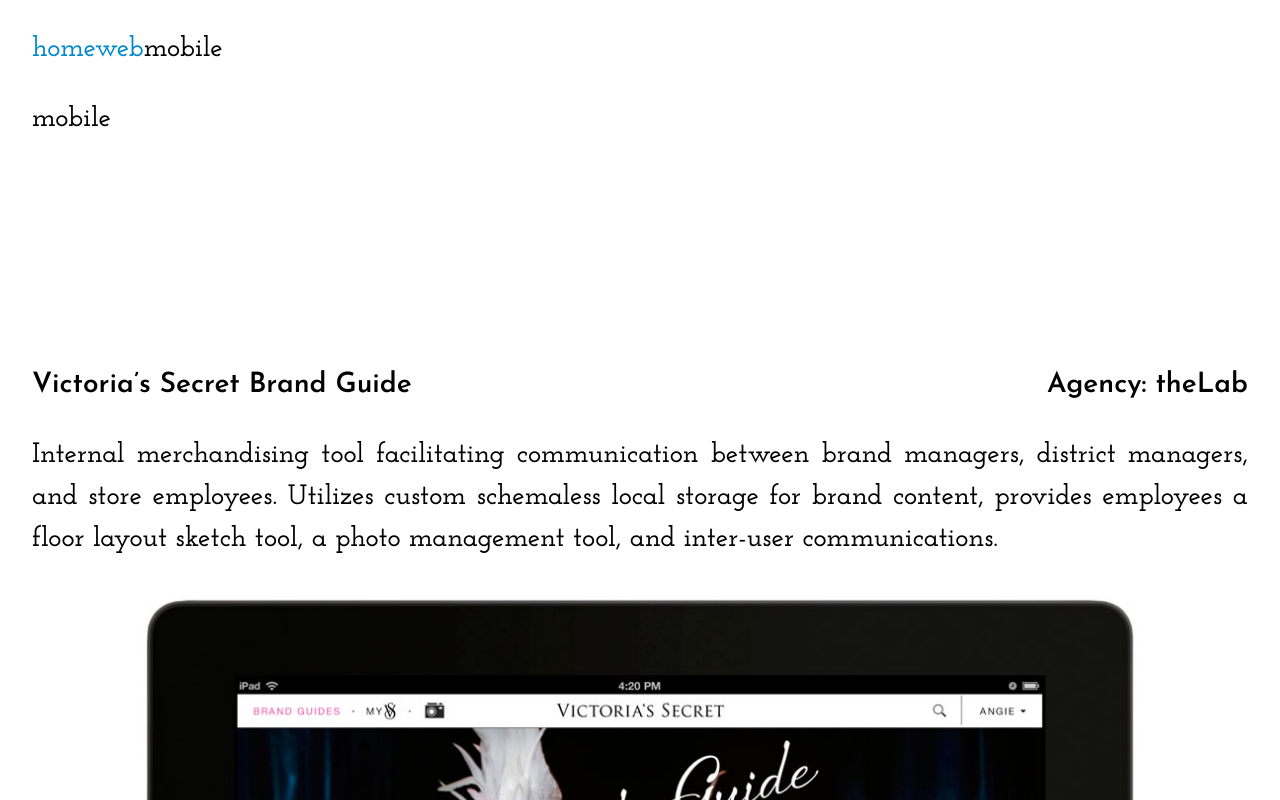
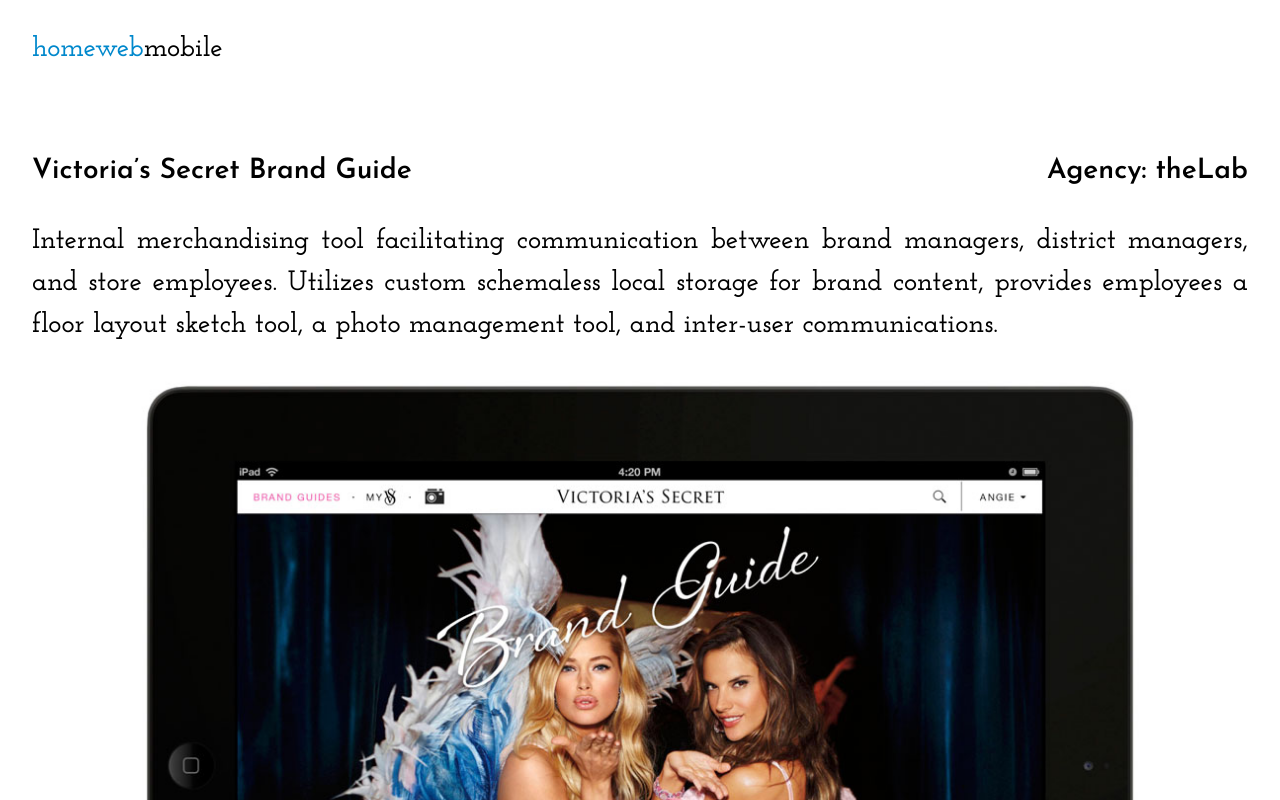
Before and after one commit to lucaskuzma/lk-site, a Vue app: page /#/mobile in a window 1280 px wide. Shown: the top 800 px of the page. Built offline with nearby package versions, Linux system fonts and the light colour scheme.

Commit message:
get rid of empty divs
from wrong approach to filtering

```diff
--- a/src/components/Portfolio.vue
+++ b/src/components/Portfolio.vue
@@ -11,17 +11,14 @@
       <span v-else>mobile</span>
     </p>
 
-    <p>{{section}}</p>
     <div v-if="projects && projects.length">
-      <div class="project" v-for="project of projects" :key="project.id">
+      <div class="project" v-for="project of filteredProjects(section)" :key="project.id">
 
-        <div v-if="section == project.type">
-          <p class="name title">{{ project.name }}<span class="agency title">Agency: {{ project.agency }}</span></p>
+        <p class="name title">{{ project.name }}<span class="agency title">Agency: {{ project.agency }}</span></p>
 
-          <p class="details">{{ project.details }}</p>
+        <p class="details">{{ project.details }}</p>
 
-          <img :class="'image ' + project.device + '-' + project.orientation" :src="'static/img/' + project.image" v-on:click="next(project)"/>
-        </div>
+        <img :class="'image ' + project.device + '-' + project.orientation" :src="'static/img/' + project.image" v-on:click="next(project)"/>
 
       </div>
     </div>
@@ -262,7 +259,14 @@
     let self = this
     clearInterval(self.interval)
   },
+  computed: {
+  },
   methods: {
+    filteredProjects: function (section) {
+      return this.$data.projects.filter(function (p) {
+        return p.type === section
+      })
+    },
     next: function (project, event) {
       project.index = project.index === project.images.length - 1 ? 0 : project.index + 1
       project.image = project.images[project.index]
```
